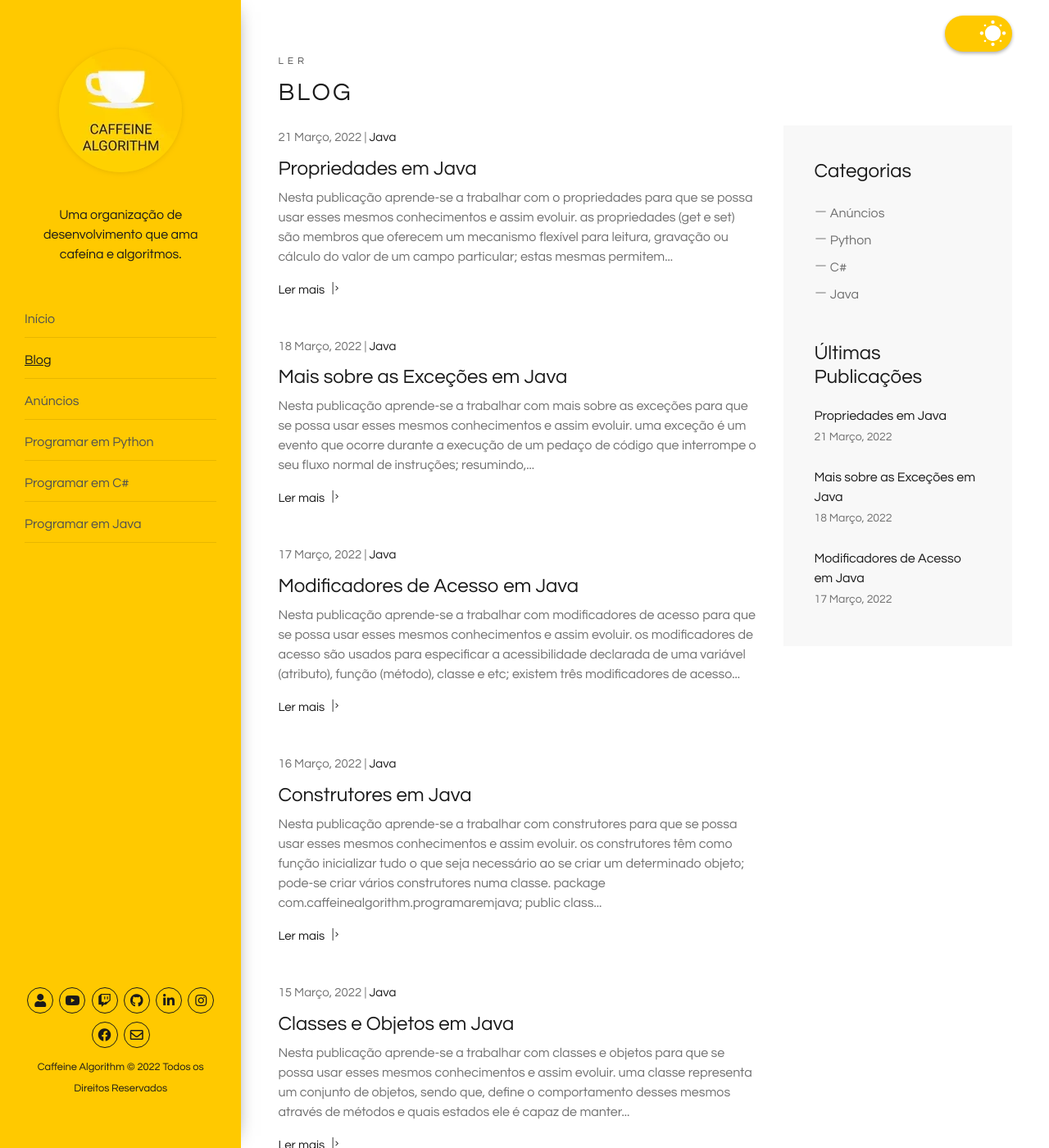
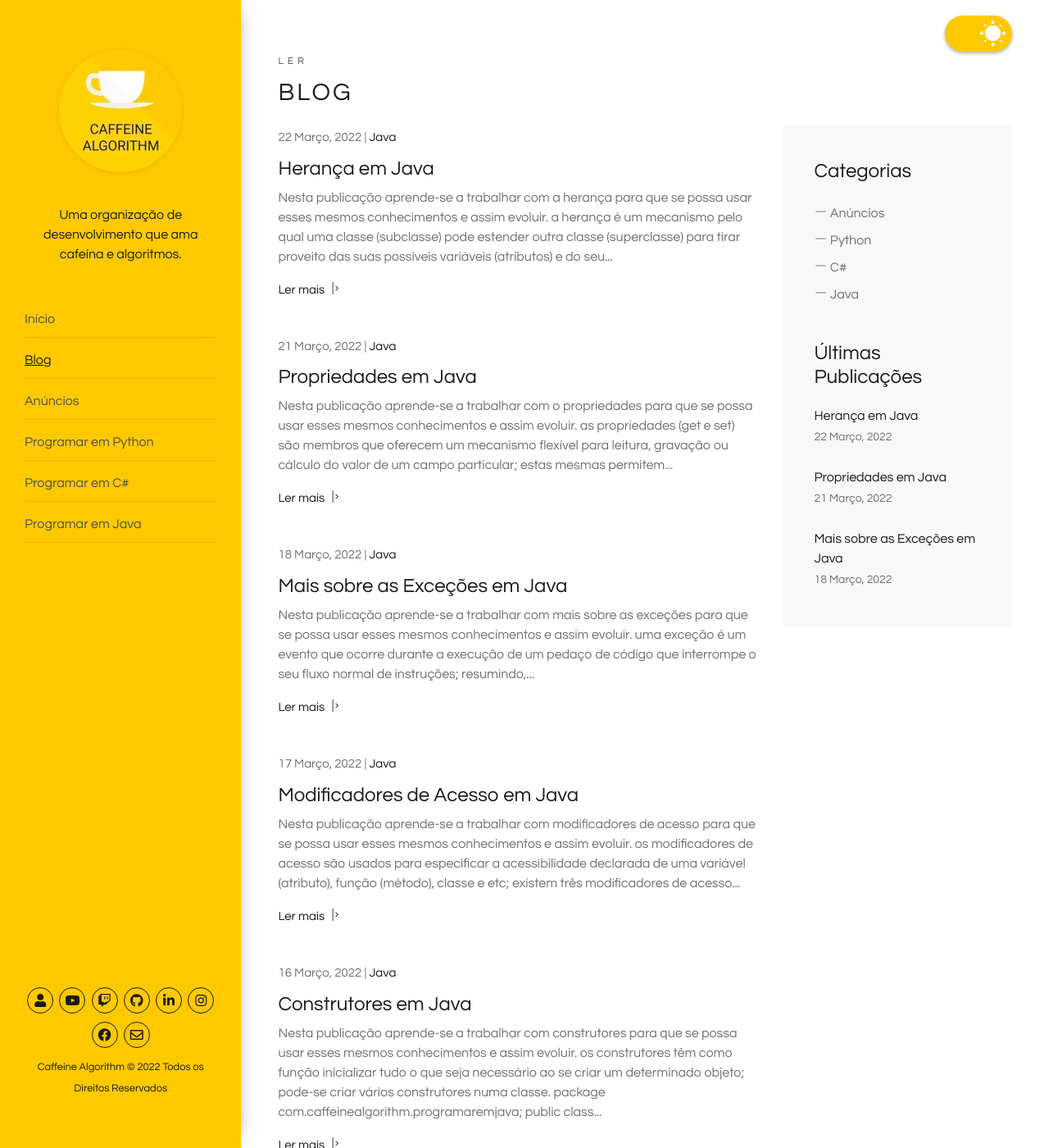
Before and after one commit to caffeinealgorithm/caffeinealgorithm.github.io, a Jekyll site: the page built from blog/index.html, in a window 1280 px wide and 1400 px high. Shown: the whole window at 82% size. Built offline with Jekyll 4.4.1, drawn with Linux system fonts in a browser that asks for light colours; the list of posts is cut into pages by our own code; some of the changed text lies outside the part shown.

Commit message:
Add 33º episode of the Java programming series

````diff
--- /dev/null
+++ b/_posts/2022-03-22-heranca-em-java.md
@@ -0,0 +1,59 @@
+---
+layout: post
+excerpt: Blog
+title: 'Herança em Java'
+description: 'Descobre como se trabalha com a herança na linguagem de programação Java. Obtém respostas às tuas dúvidas com a teoria e os exemplos apresentados.'
+keywords: 'java, herança, publicação'
+date: 2022-03-22
+categories: [Java]
+---
+
+Nesta publicação aprende-se a trabalhar com a herança para que se possa usar esses mesmos conhecimentos e assim evoluir.
+
+- a herança é um mecanismo pelo qual uma classe (subclasse) pode estender outra classe (superclasse) para tirar proveito das suas possíveis variáveis (atributos) e do seu comportamento (métodos);
+- uma classe só pode herdar de apenas uma classe;
+- o protected resume-se à possibilidade de acesso apenas dentro da própria classe ou dentro de uma classe derivada dessa mesma.
+
+```java
+package com.caffeinealgorithm.programaremjava;
+
+public class Heranca {
+  public void Run() {
+    var pessoa = new Filho();
+    pessoa.informacao();
+    pessoa.comidaPreferida();
+
+    /*
+      Nome: Nelson Silva
+      Idade: 25
+      A minha comida preferida é arroz de marisco.
+    */
+  }
+}
+
+class Pai {
+  protected String ultimoNome = "Silva";
+
+  public void comidaPreferida() {
+    System.out.println("A minha comida preferida é arroz de marisco.");
+  }
+}
+
+class Filho extends Pai {
+  private String primeiroNome = "Nelson";
+  private int idade = 25;
+
+  public void informacao() {
+    System.out.printf("Nome: %s %s\n", primeiroNome, ultimoNome);
+    System.out.printf("Idade: %d\n", idade);
+  }
+}
+```
+
+<div class="video-container">
+  <iframe src="https://www.youtube.com/embed/wFJN_36mi9M" frameborder="0" allowfullscreen></iframe>
+</div>
+
+Não te esqueças de [assistir ao vídeo](https://youtu.be/wFJN_36mi9M){:target="\_blank"} e podes sempre ler esta publicação [em inglês](https://nelsonsilvadev.com/blog/20220322/inheritance-in-java/){:target="\_blank"}.
+
+### _Happy coding!_
--- a/index.html
+++ b/index.html
@@ -76,7 +76,7 @@ keywords: organização, desenvolvimento, cafeína, algoritmos, publicações, v
       </div>
 
       <div class="row">
-        {% for video in site.java %} {% if video.id == "/java/32" %}
+        {% for video in site.java %} {% if video.id == "/java/33" %}
         <div class="col-xs-12 col-sm-3 col-sm-6 col-lg-6 col-xl-3">
           <a
             href="https://www.youtube.com/embed/{{ video.custom_id }}"
````
Also changed, not shown: _java/33.md (added, +5 -0 lines), assets/img/playlists/java/33.png (added), assets/img/playlists/java/33.webp (added).
